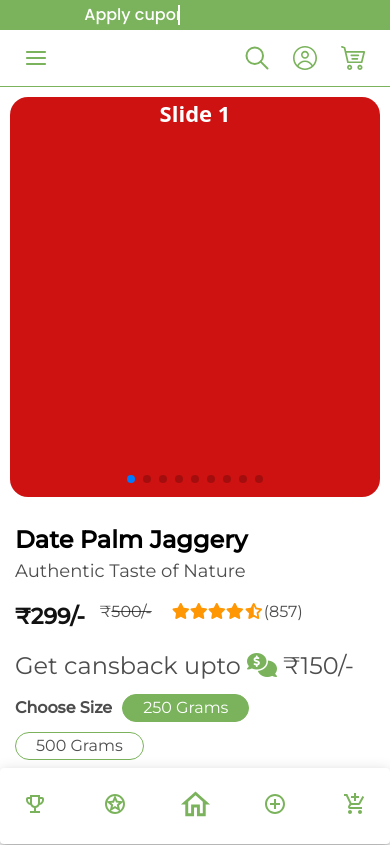
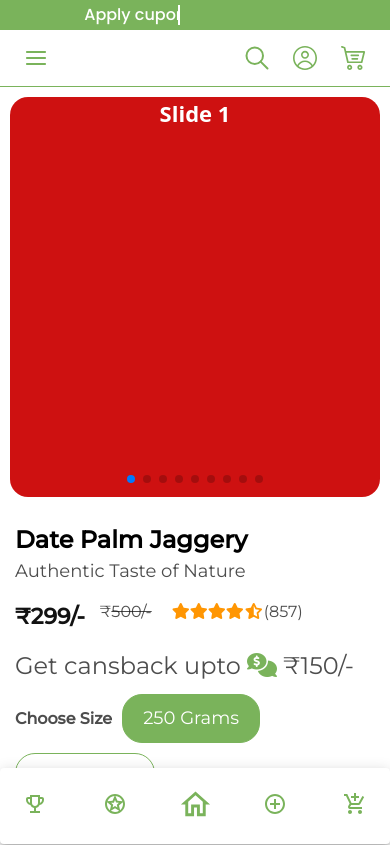
Before and after one commit to Tuhin1904/tuhin-grambahar, a React (Create React App) app: page / in a window 390 px wide. Shown: the top 845 px of the page. Built offline with nearby package versions, Linux system fonts and the light colour scheme.

Commit message:
first use effect

```diff
--- a/src/components/HomeProduct/HomeProduct.css
+++ b/src/components/HomeProduct/HomeProduct.css
@@ -254,4 +254,34 @@
         font-size: 18px;
         color: rgba(18, 18, 18, 0.75);;
     }
+    .sm-choose-size {
+        font-family: 'Montserrat', sans-serif;
+        color: rgba(18, 18, 18, 0.75);
+        font-weight: bold;
+        display: inline-block;
+        margin-right: 10px;
+    }
+
+    .sm-product-size {
+        background-color: white;
+        color: rgba(18, 18, 18, 0.75);
+        border: 1px solid #7ab35b;
+        padding-top: 10px;
+        padding-bottom: 10px;
+        padding-left: 20px;
+        padding-right: 20px;
+        width: fit-content;
+        border-radius: 20px;
+        font-family: 'Montserrat', sans-serif;
+        font-size: 18px !important;
+        margin-top: 10px;
+        font-size: medium;
+        display: inline-block;
+        margin-right: 10px;
+    }
+
+    .sm-size-active {
+        color: #ffff;
+        background-color: #7ab35b !important;
+    }
 }
--- a/src/components/HomeProduct/HomeProduct.jsx
+++ b/src/components/HomeProduct/HomeProduct.jsx
@@ -1,8 +1,19 @@
 import React from 'react';
 import './HomeProduct.css';
 import HomeProductSwiper from '../home-product-swiper/HomeProductSwiper';
+import { useState } from 'react';
 
 const HomeProduct = () => {
+  const [cart_prodtct_qty, setCartProductQty] = useState(0)
+  const handelCartAdd = ()=>{
+   const data = cart_prodtct_qty +1 ;
+   setCartProductQty(data);
+  }
+  const handelCartDelete = ()=>{
+    const data = cart_prodtct_qty-1;
+    setCartProductQty(data)
+  }
+
   return (
     <>
       <div className="home-product-container">
@@ -47,9 +58,9 @@ const HomeProduct = () => {
             <div className="product-cart-section">
               <div className="product-quantity">Quantity</div>
               <div className="cart-quantity">
-                <div className="plus">+</div>
-                <div className="qty">1</div>
-                <div className="minus">-</div>
+                <div className="plus" onClick={handelCartAdd}>+</div>
+                <div className="qty">{cart_prodtct_qty}</div>
+                <div className="minus" onClick={handelCartDelete}>-</div>
               </div>
               <div className="cart-options">
                 <div className="buy-now-btn">BUY NOW</div>
@@ -89,16 +100,16 @@ const HomeProduct = () => {
               Get cansback upto <i class="fa-sharp fa-solid fa-comments-dollar"></i> <span>&#8377;</span>150/-
             </div>
             <div className="product-type-container">
-              <div className="choose-size">Choose Size</div>
-              <div className="product-size size-active">250 Grams</div>
-              <div className="product-size">500 Grams</div>
+              <div className="sm-choose-size">Choose Size</div>
+              <div className="sm-product-size sm-size-active">250 Grams</div>
+              <div className="sm-product-size">500 Grams</div>
             </div>
             <div className="product-cart-section">
               <div className="product-quantity">Quantity</div>
               <div className="cart-quantity">
-                <div className="plus">+</div>
-                <div className="qty">1</div>
-                <div className="minus">-</div>
+                <div className="plus" onClick={handelCartAdd}>+</div>
+                <div className="qty">{cart_prodtct_qty}</div>
+                <div className="minus" onClick={handelCartDelete}>-</div>
               </div>
               <div className="cart-options">
                 <div className="buy-now-btn">BUY NOW</div>
```
